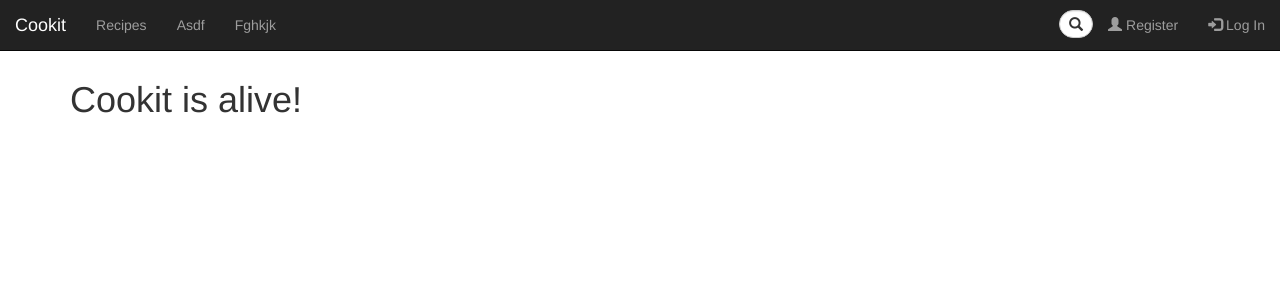
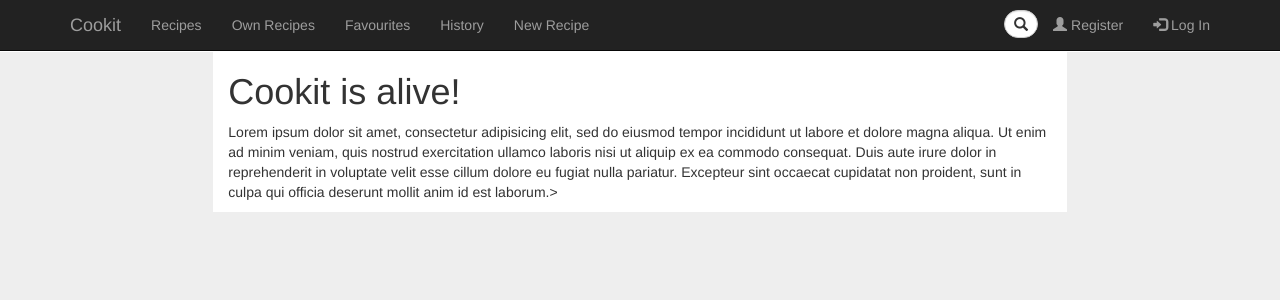
Before and after one commit to Tatsi/Cookit, a Django app: page / in a window 1280 px wide. Shown: the top 300 px of the page. Run offline with Django 3.2, Linux system fonts and the light colour scheme; some libraries are stand-ins or nearby versions.

Commit message:
Modified base to have white center column and some background. Also added stuff for navbar

```diff
--- a/cookit/static/styles.css
+++ b/cookit/static/styles.css
@@ -1,5 +1,11 @@
+html {
+  background-color: #eee; }
+
 body {
-  padding-top: 60px; }
+  padding-top: 52px; }
+
+.center-column {
+  background-color: #fff; }
 
 .form-group.desktop-search {
   margin-top: 10px;
--- a/cookit/static/styles.scss
+++ b/cookit/static/styles.scss
@@ -1,5 +1,13 @@
+html {
+	background-color: #eee;
+}
+
 body {
-  padding-top: 60px;
+  padding-top: 52px;
+}
+
+.center-column {
+	background-color: #fff;
 }
 
 // Expanding search input
--- a/main/templates/base/base.html
+++ b/main/templates/base/base.html
@@ -13,7 +13,7 @@
 	</head>
 	<body>
 		{% include "base/navbar.html" %}
-			<div class="container">
+			<div class="col-md-8 col-md-offset-2 container center-column">
 				{% block content %}
 				{% endblock %}
 			</div>
--- a/main/templates/base/navbar.html
+++ b/main/templates/base/navbar.html
@@ -1,5 +1,5 @@
 <nav class="navbar navbar-inverse navbar-fixed-top">
-	<div class="container-fluid">
+	<div class="container">
 		<div class="navbar-header">
 			<button type="button" class="navbar-toggle" data-toggle="collapse" data-target="#myNavbar">
 				<span class="icon-bar"></span>
@@ -11,8 +11,10 @@
 		<div class="collapse navbar-collapse" id="myNavbar">
 			<ul class="nav navbar-nav">
 				<li><a href="/">Recipes</a></li>
-				<li><a href="/">Asdf</a></li>
-				<li><a href="/">Fghkjk</a></li>
+				<li><a href="/">Own Recipes</a></li>
+				<li><a href="/">Favourites</a></li>
+				<li><a href="/">History</a></li>
+				<li><a href="/">New Recipe</a></li>
 			</ul>
 			<ul class="nav navbar-nav navbar-right">
 				<!-- for desktop view -->
--- a/main/templates/mainpage.html
+++ b/main/templates/mainpage.html
@@ -2,4 +2,11 @@
 
 {% block content %}
 <h1>Cookit is alive!</h1>
+
+<p>Lorem ipsum dolor sit amet, consectetur adipisicing elit, sed do eiusmod
+tempor incididunt ut labore et dolore magna aliqua. Ut enim ad minim veniam,
+quis nostrud exercitation ullamco laboris nisi ut aliquip ex ea commodo
+consequat. Duis aute irure dolor in reprehenderit in voluptate velit esse
+cillum dolore eu fugiat nulla pariatur. Excepteur sint occaecat cupidatat non
+proident, sunt in culpa qui officia deserunt mollit anim id est laborum.></p>
 {% endblock %}
```
Also changed, not shown: 1 other file.
